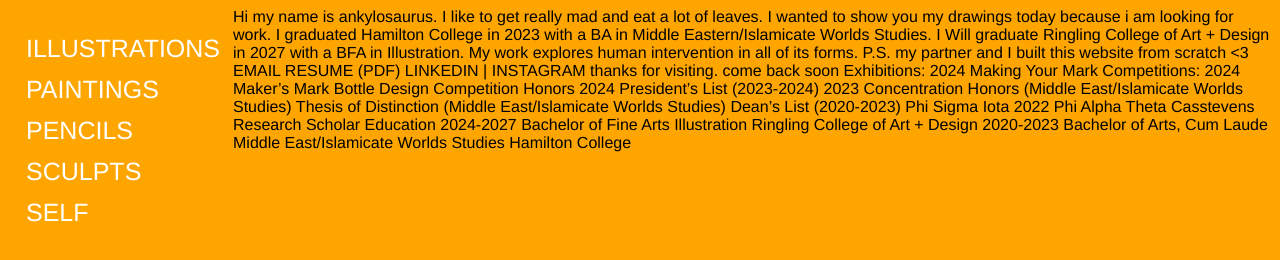
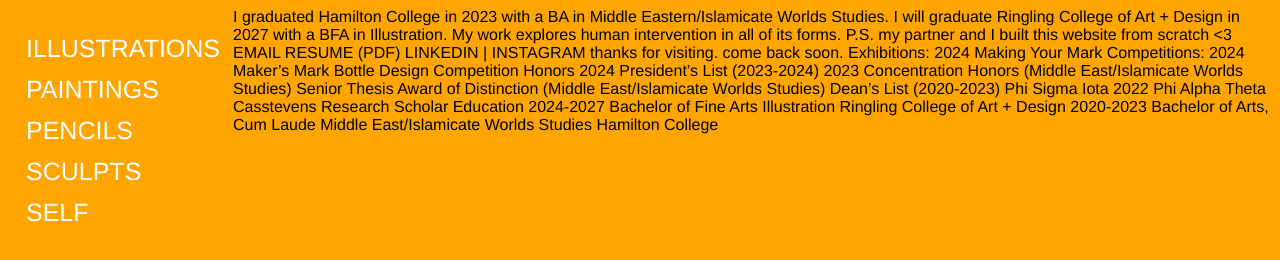
Before and after one commit to kataclysmimicks/kataclysmimicks.github.io, a plain HTML site: page about/index.html in a window 1280 px wide. Drawn offline with Linux system fonts and the light colour scheme.

Commit message:
index.html

```diff
--- a/about/index.html
+++ b/about/index.html
@@ -93,8 +93,7 @@ Image grid stuff vvv
     </div>
 
     <div class = gallery>
-      Hi my name is ankylosaurus. I like to get really mad and eat a lot of leaves. I wanted to show you my drawings today because i am looking for work.
-      I graduated Hamilton College in 2023 with a BA in Middle Eastern/Islamicate Worlds Studies. I Will graduate Ringling College of Art + Design in 2027 with a BFA in Illustration. My work explores human intervention in all of its forms.
+      I graduated Hamilton College in 2023 with a BA in Middle Eastern/Islamicate Worlds Studies. I will graduate Ringling College of Art + Design in 2027 with a BFA in Illustration. My work explores human intervention in all of its forms.
 
 
       P.S. my partner and I built this website from scratch <3
@@ -102,7 +101,7 @@ Image grid stuff vvv
       RESUME (PDF)
       LINKEDIN | INSTAGRAM
 
-      thanks for visiting. come back soon
+      thanks for visiting. come back soon.
 
 
       Exhibitions:
@@ -116,7 +115,7 @@ Image grid stuff vvv
       President’s List (2023-2024)
       2023
       Concentration Honors (Middle East/Islamicate Worlds Studies)
-      Thesis of Distinction (Middle East/Islamicate Worlds Studies)
+      Senior Thesis Award of Distinction (Middle East/Islamicate Worlds Studies)
       Dean’s List (2020-2023)
       Phi Sigma Iota
       2022
```
